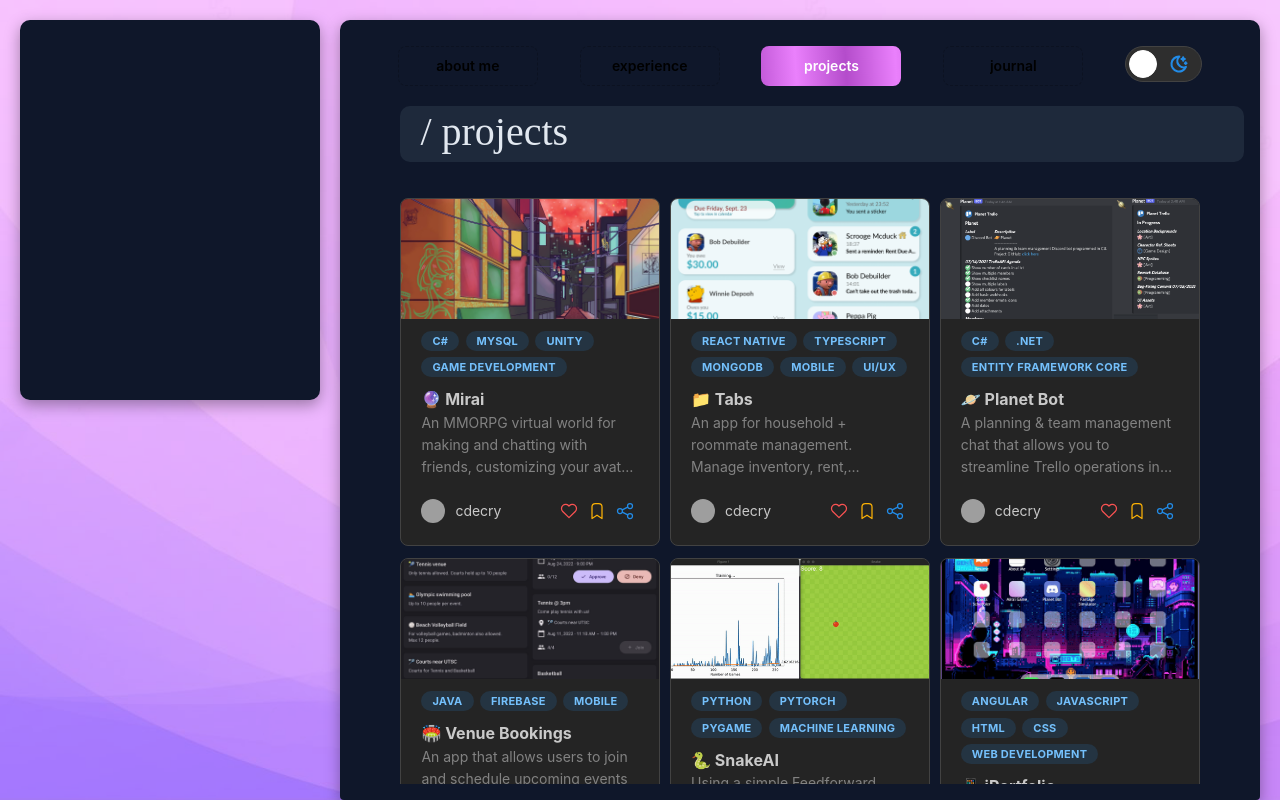
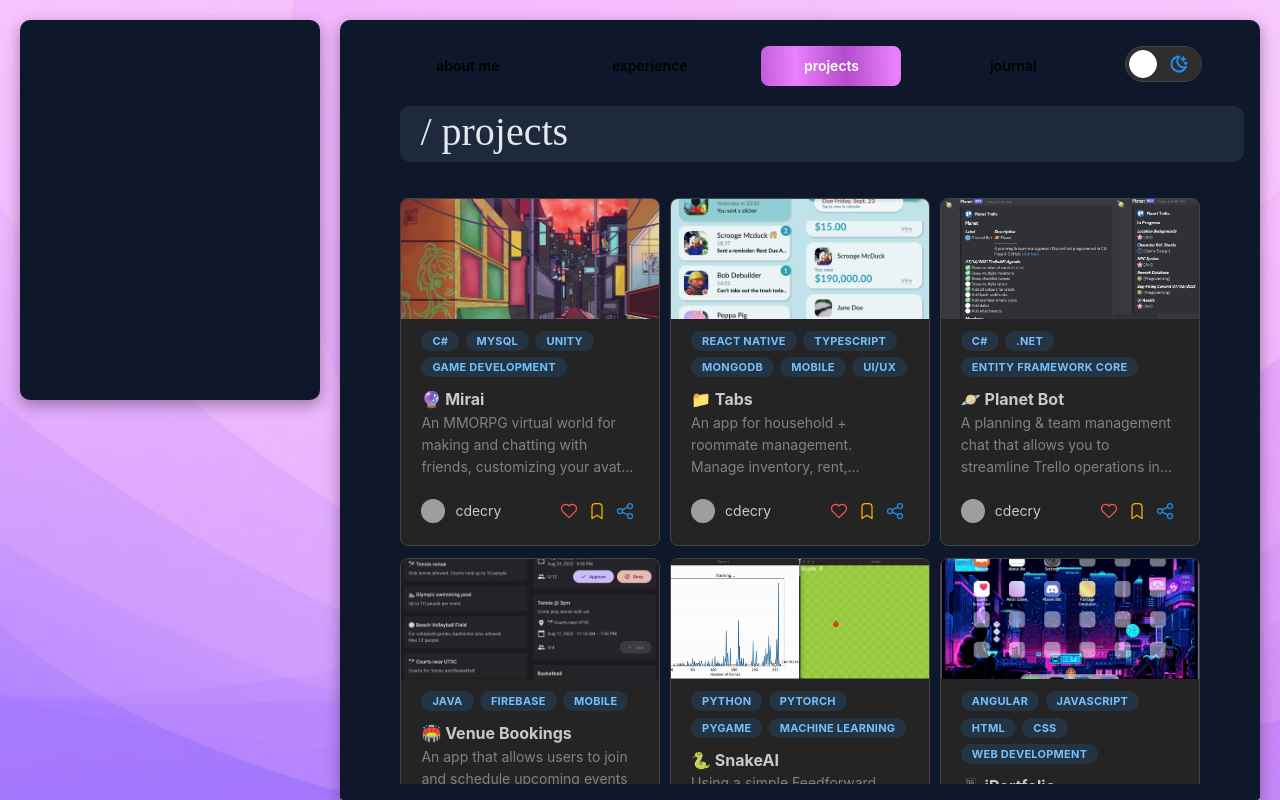
Before and after one commit to cdecry/cdecry.github.io, a React (Create React App) app: page / in a window 1280 px wide. Both pictures are taken after a click on the button "projects". Built offline with nearby package versions, Linux system fonts and the light colour scheme; grey boxes are pictures that could not be loaded; a web font is replaced by a local one.

Commit message:
Add animated banner

```diff
--- a/src/components/projects/Projects.tsx
+++ b/src/components/projects/Projects.tsx
@@ -17,7 +17,7 @@ const Projects = () => {
     }, []);
 
     const miraiBanner = require(`../../assets/projects/mirai-banner.png`);
-    const tabsBanner = require(`../../assets/projects/tabs-screenshot.png`);
+    const tabsBanner = require(`../../assets/projects/tabs-banner.gif`);
     const planetBanner = require(`../../assets/projects/planet-banner.png`);
     const venueBanner = require(`../../assets/projects/venue-banner.png`);
     const snakeBanner = require(`../../assets/projects/snake-banner.gif`);
```
Also changed, not shown: src/assets/projects/tabs-banner.gif (added).
